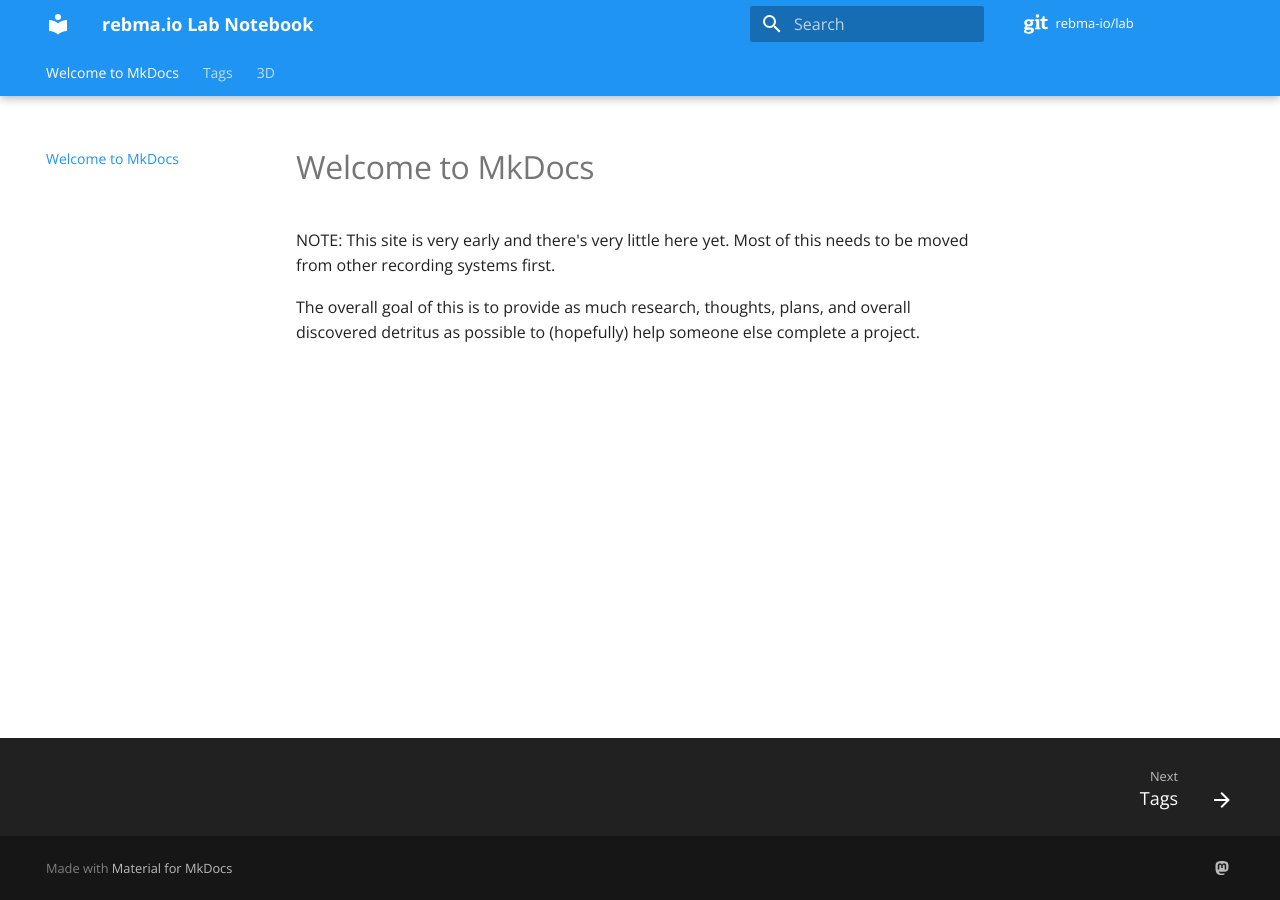
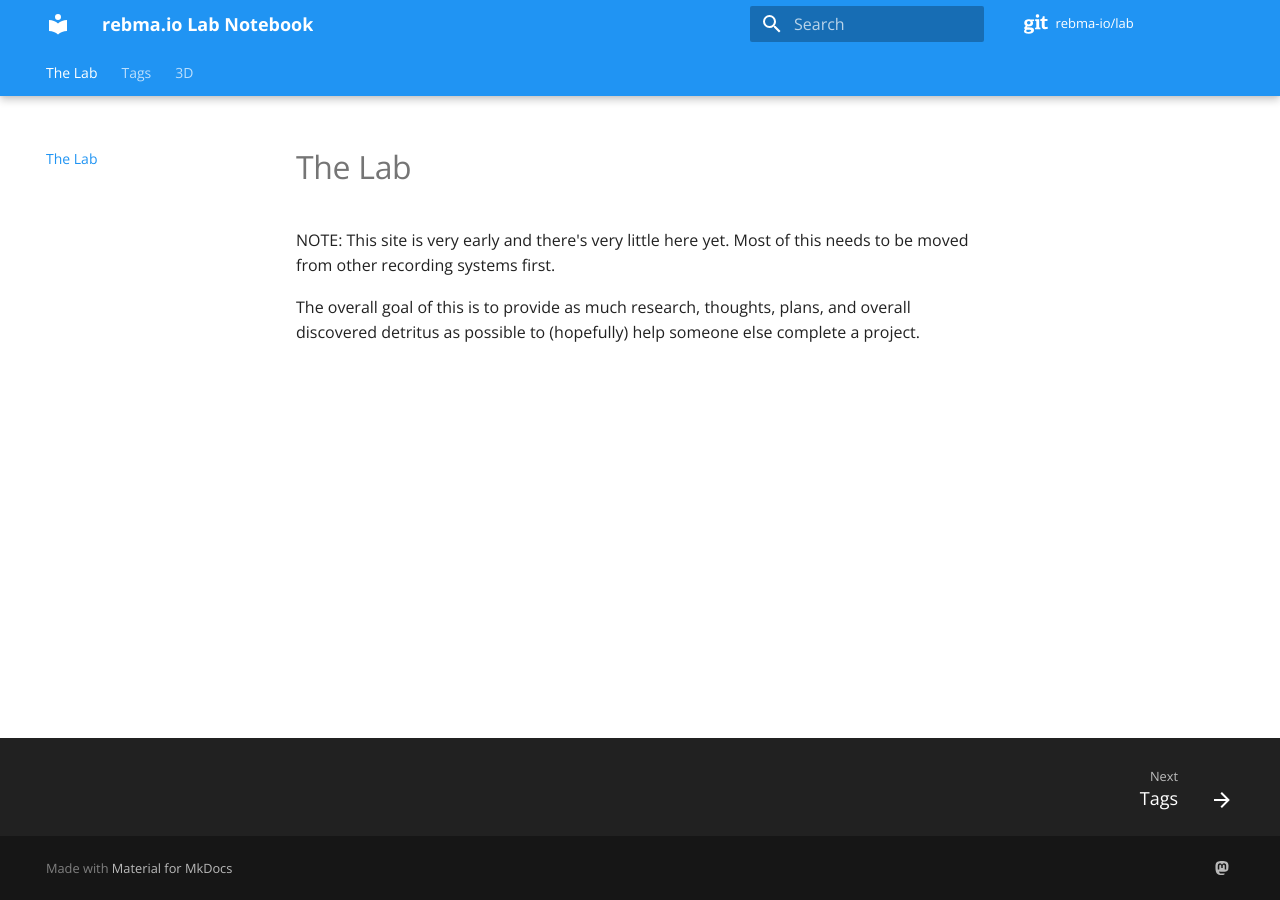
Before and after one commit to rebma-io/lab, an MkDocs documentation site: the page built from docs/index.md, in a window 1280 px wide. Built offline with MkDocs 1.6.1 and Material for MkDocs 9.7.7, drawn with Linux system fonts in a browser that asks for light colours; comment, search, counter and statistics services are not loaded.

Commit message:
Fix title

```diff
--- a/docs/index.md
+++ b/docs/index.md
@@ -1,4 +1,4 @@
-# Welcome to MkDocs
+# The Lab
 
 NOTE: This site is very early and there's very little here yet. Most of this
 needs to be moved from other recording systems first.
```
